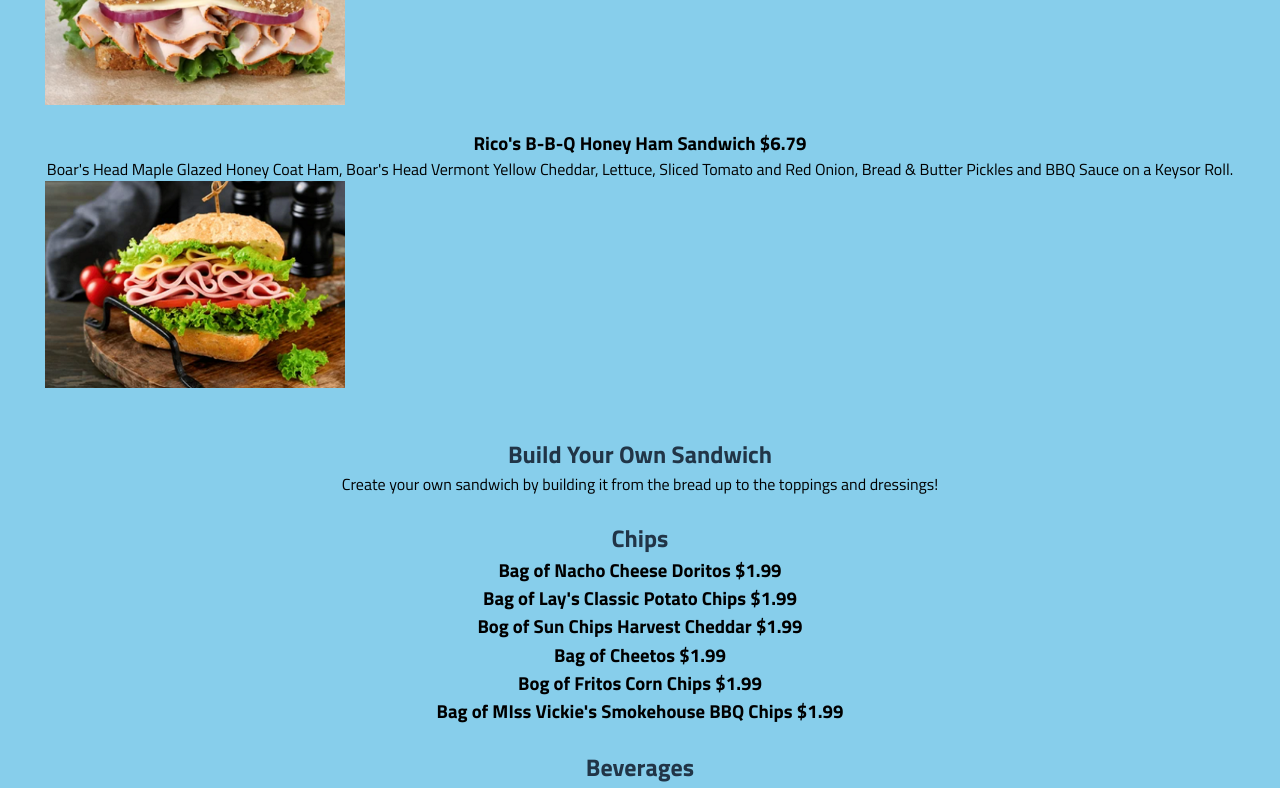
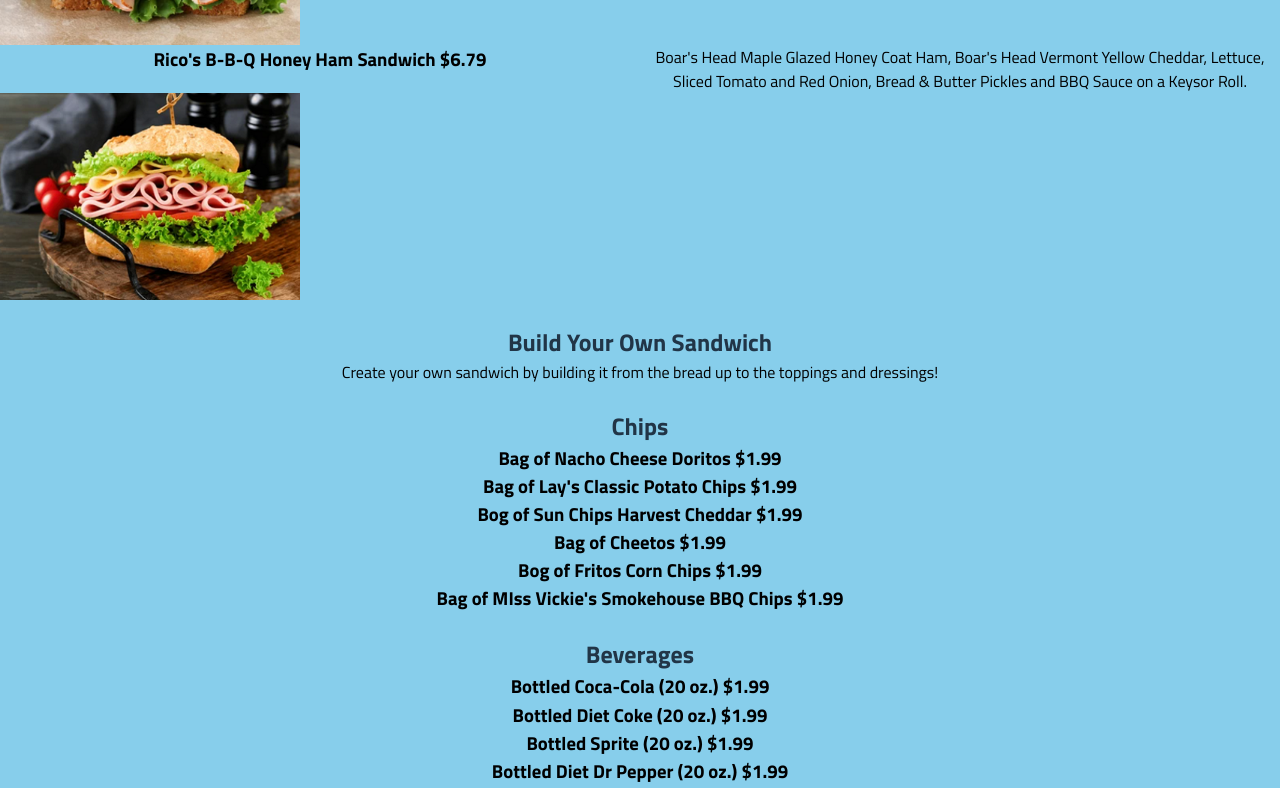
Before and after one commit to TyrellOliver/Group-React-Project, a React (Vite) app: page /menu in a window 1280 px wide. Shown: the part 860-1648 px from the top of the page. Built offline with nearby package versions, Linux system fonts and the light colour scheme; a web font is replaced by a local one.

Commit message:
fixing the css

```diff
--- a/src/App.css
+++ b/src/App.css
@@ -8,10 +8,7 @@ body {
   padding: 0%;
   }
 
-  img#logo{
-    display:grid;
-    place-items: center;
-  }
+
 
   header {
     background-color:gray;
--- a/src/Components/BeverageItem.jsx
+++ b/src/Components/BeverageItem.jsx
@@ -3,10 +3,10 @@ import beverages from "../data/beverages.js";
 export default function BeverageItem() {
   console.log(beverages);
   return (
-    <div>
+    <div className="all-beverages">
       {beverages.map(({ name, price }, id) => {
         return (
-          <div className="category-container" key={id}>
+          <div className="beverage-container" key={id}>
             <h3>
               {name} <span> ${price}</span>
             </h3>
--- a/src/Components/ChipsItem.jsx
+++ b/src/Components/ChipsItem.jsx
@@ -3,10 +3,10 @@ import potatoChips from "../data/potatoChips.js";
 export default function ChipsItem() {
   console.log(potatoChips);
   return (
-    <div>
+    <div className="all-chips">
       {potatoChips.map(({ name, price }, id) => {
         return (
-          <div className="category-container" key={id}>
+          <div className="chips-container" key={id}>
             <h3>
               {name} <span> ${price}</span>
             </h3>
--- a/src/Components/Menu.jsx
+++ b/src/Components/Menu.jsx
@@ -5,7 +5,7 @@ import BeverageItem from "./BeverageItem.jsx";
 function Menu() {
   return (
     <>
-      <div className="category-container">
+      <div className="menu-container">
         <br />
         <h2>Signature Sandwiches</h2>
         <SigSandwichItem />
--- a/src/Components/SigSandwichItem.jsx
+++ b/src/Components/SigSandwichItem.jsx
@@ -4,10 +4,10 @@ import "../App.css"
 export default function SigSandwichItem() {
   console.log(SigSandwichItem);
   return (
-    <div>
+    <div className="all-sandwiches">
       {signatureSandwiches.map(({ name, price, description, image }, id) => {
         return (
-          <div className="category-container" key={id}>
+          <div className="sandwich-container" key={id}>
             <h3>
               {name} <span> ${price}</span>
             </h3>
```
